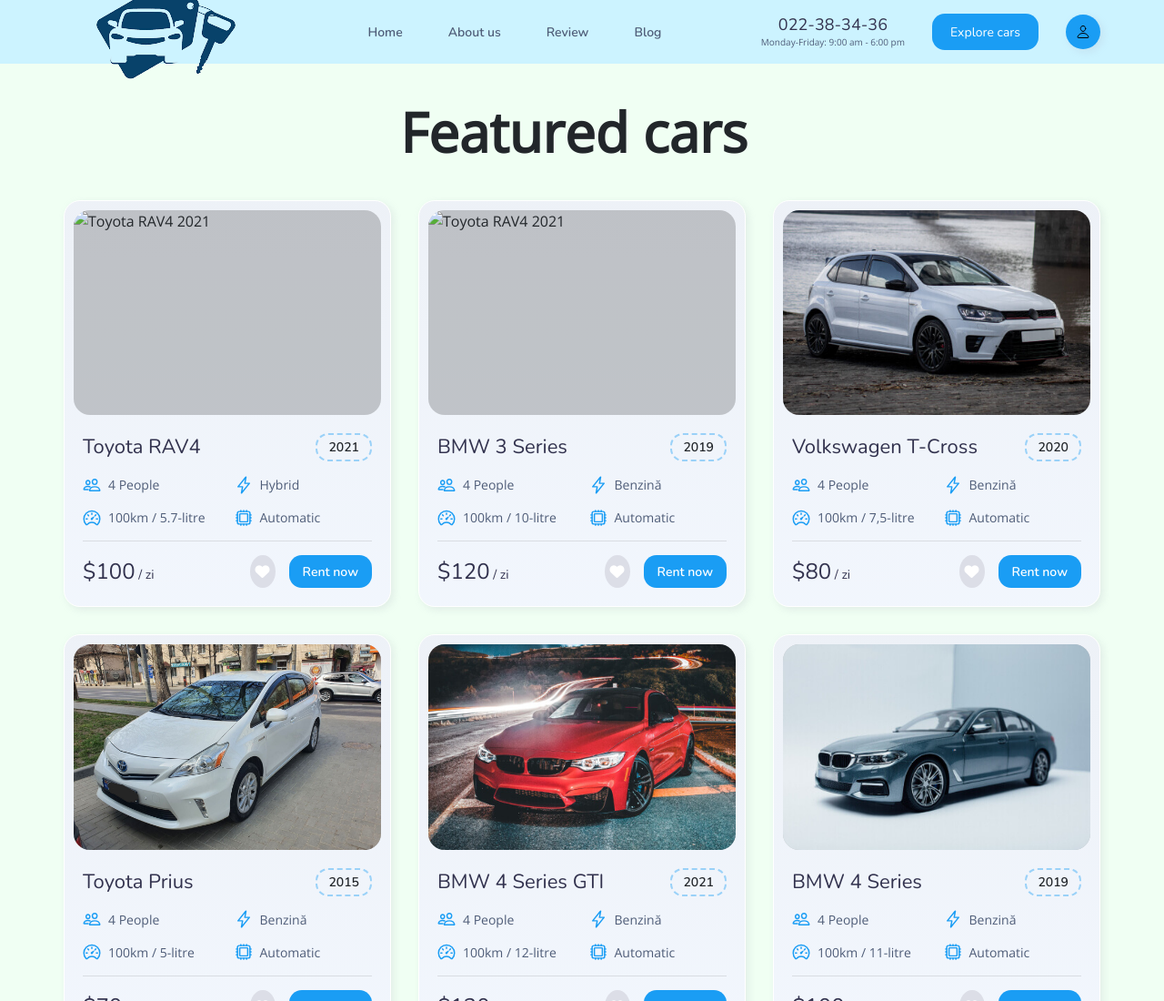
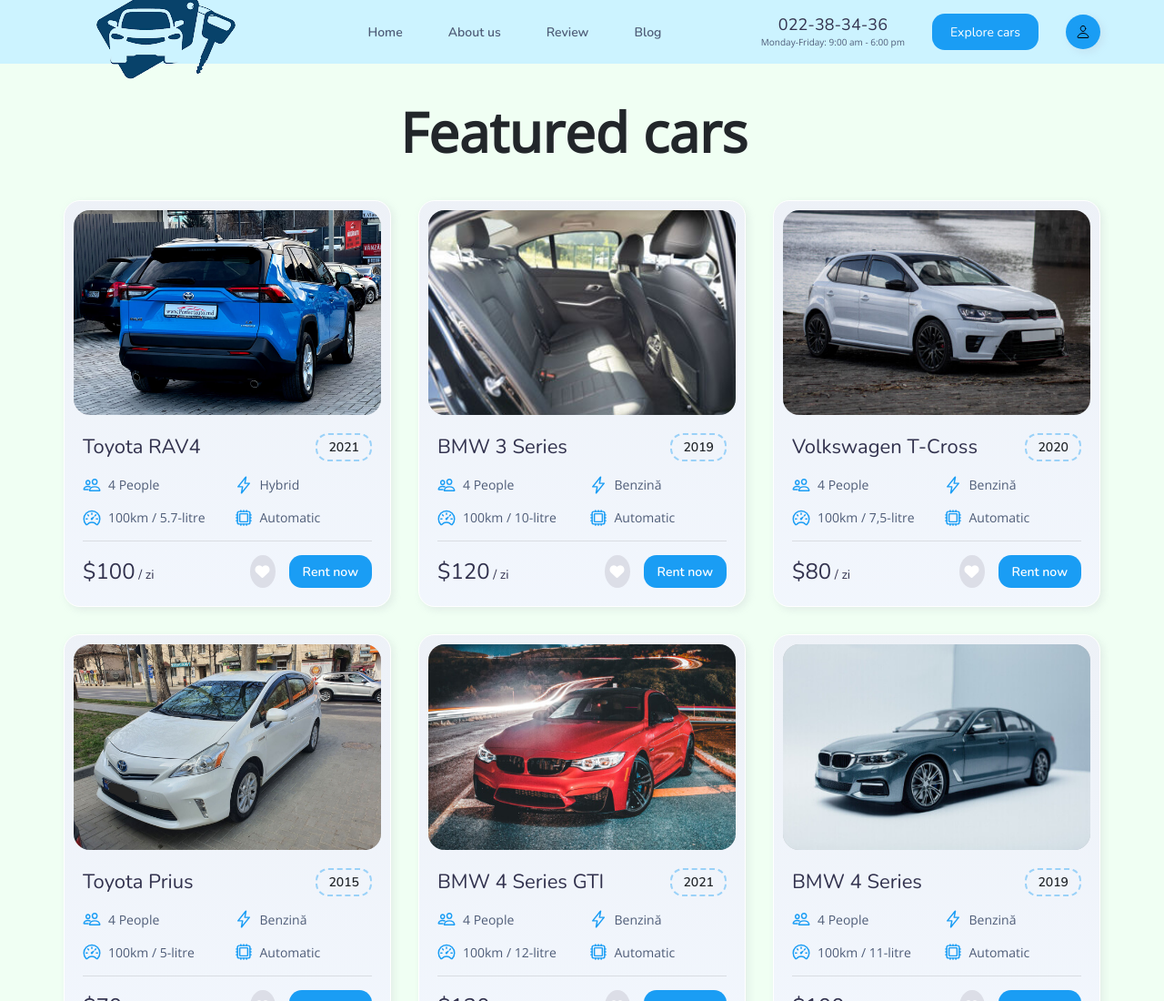
Before and after one commit to AndreeaBorta/RentCar, a plain HTML site: page cars.html in a window 1280 px wide. Shown: the top 1100 px of the page at 91% size. Drawn offline with nearby package versions, Linux system fonts and the light colour scheme.

Commit message:
Update cars.html

```diff
--- a/cars.html
+++ b/cars.html
@@ -165,9 +165,9 @@
                 <figure class="card-banner">
                   <img src="./images/car-1.jpg" alt="Toyota RAV4 2021" loading="lazy" width="340" height="300"
                     class="w-101">
-                    <img src="/Renthal/Renthal/images/car1-1.jpg" alt="Toyota RAV4 2021" loading="lazy" width="340" height="300"
+                    <img src="images/car1-1.jpg" alt="Toyota RAV4 2021" loading="lazy" width="340" height="300"
                     class="w-101">
-                    <img src="/Renthal/Renthal/images/car1-2.jpg" alt="Toyota RAV4 2021" loading="lazy" width="340" height="300"
+                    <img src="images/car1-2.jpg" alt="Toyota RAV4 2021" loading="lazy" width="340" height="300"
                     class="w-101">
 
                 </figure>
@@ -245,11 +245,11 @@
                 <figure class="card-banner">
                   <img src="./images/car-2.jpg" alt="BMW 3 Series 2019" loading="lazy" width="340" height="300"
                     class="w-102">
-                    <img src="/Renthal/Renthal/images/car2-1.jpg" alt="Toyota RAV4 2021" loading="lazy" width="340" height="300"
+                    <img src="images/car2-1.jpg" alt="Toyota RAV4 2021" loading="lazy" width="340" height="300"
                     class="w-102">
-                    <img src="/Renthal/Renthal/images/car2-.jpg" alt="Toyota RAV4 2021" loading="lazy" width="340" height="300"
+                    <img src="images/car2-.jpg" alt="Toyota RAV4 2021" loading="lazy" width="340" height="300"
                     class="w-102">
-                    <img src="/Renthal/Renthal/images/car2-4.jpg" alt="Toyota RAV4 2021" loading="lazy" width="340" height="300"
+                    <img src="images/car2-4.jpg" alt="Toyota RAV4 2021" loading="lazy" width="340" height="300"
                     class="w-102">
 
                 </figure>
@@ -324,7 +324,7 @@
                 <figure class="card-banner">
                   <img src="./images/car-3.jpg" alt="Volkswagen T-Cross 2020" loading="lazy" width="340"
                     height="300" class="w-103">
-                    <img src="/Renthal/Renthal/images/3-1.jpg" alt="Volkswagen T-Cross 2020" loading="lazy" width="340"
+                    <img src="images/3-1.jpg" alt="Volkswagen T-Cross 2020" loading="lazy" width="340"
                     height="300" class="w-103">
                 </figure>
 
```
